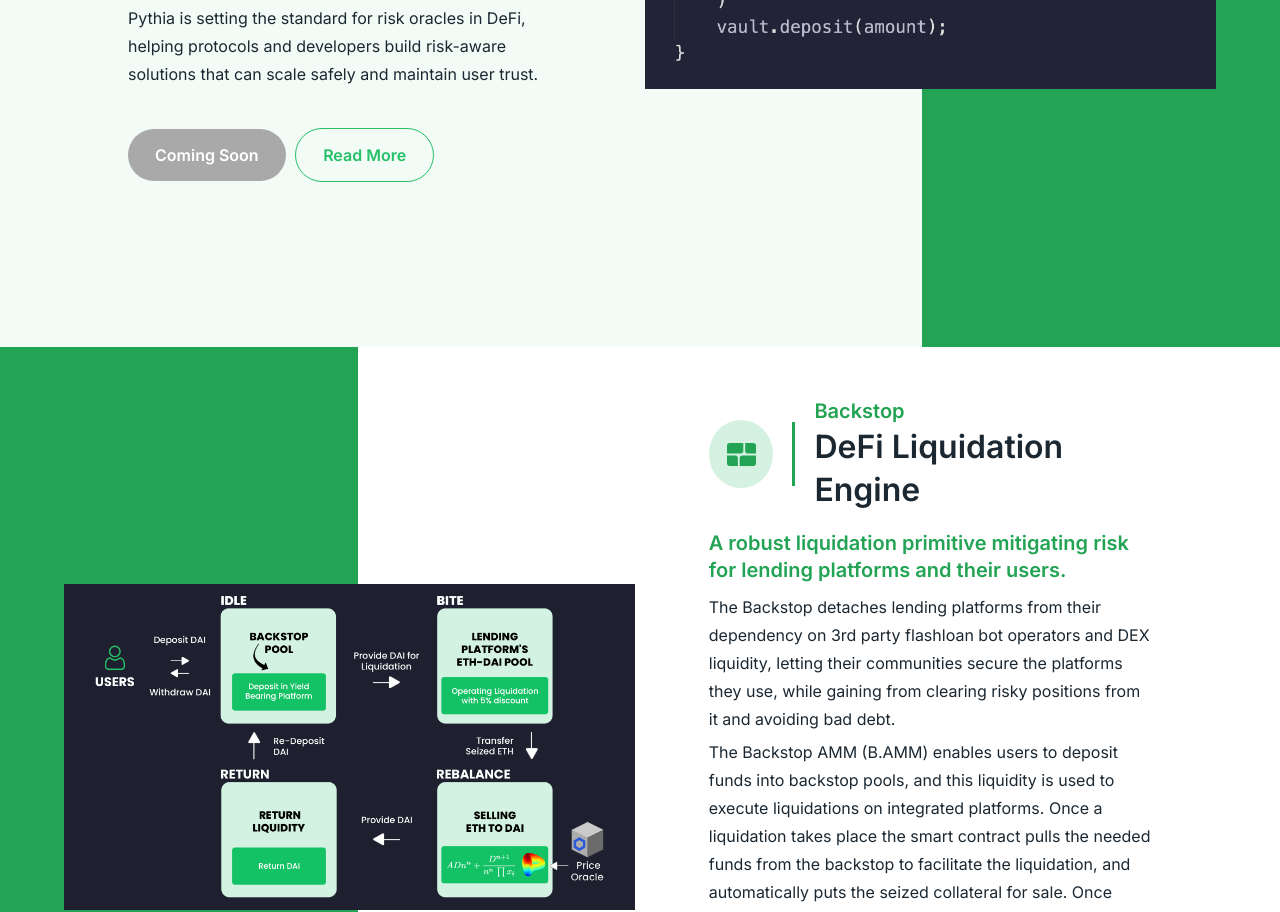
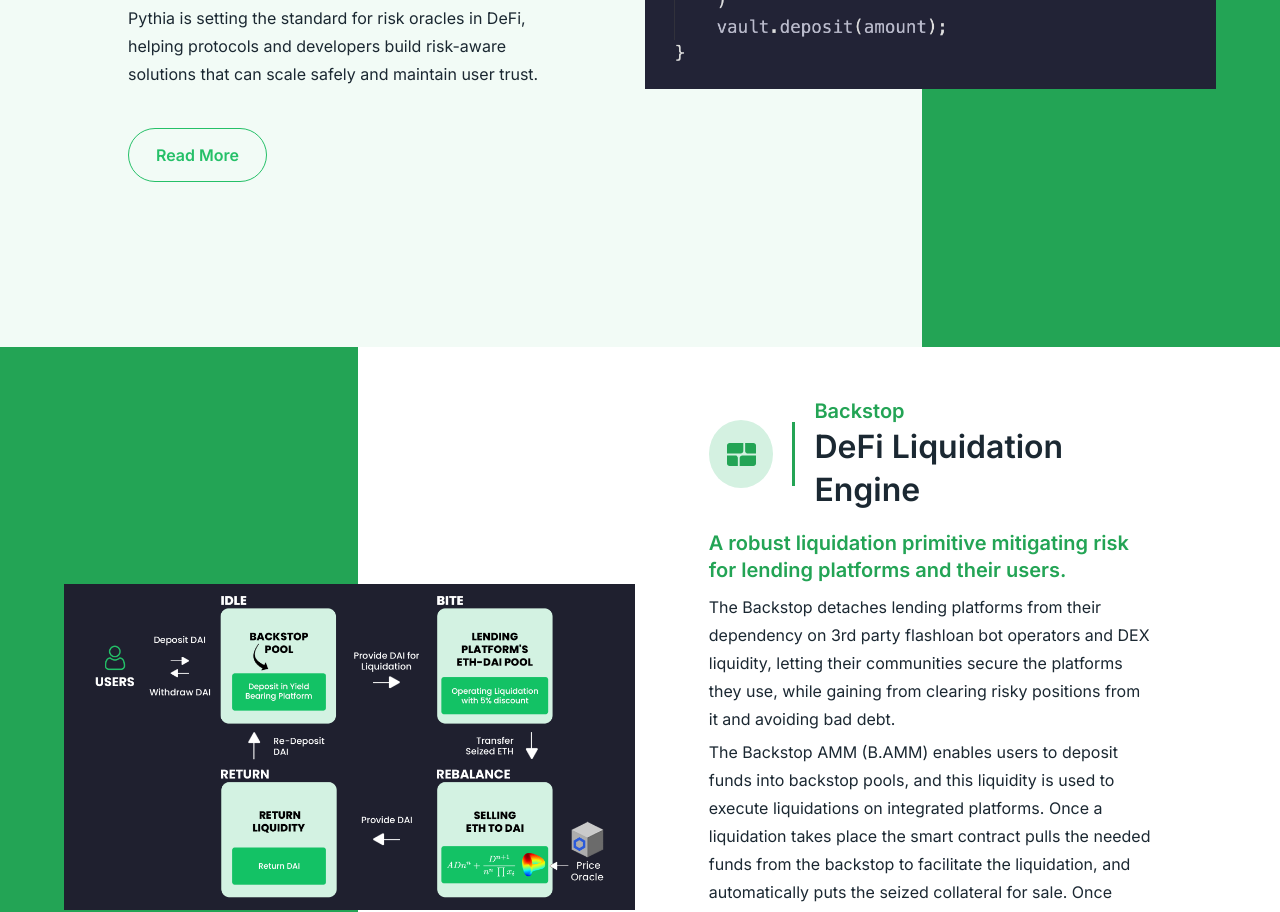
Before and after one commit to backstop-protocol/bpro-website, a React (Create React App) app: page / in a window 1280 px wide. Shown: the part 1340-2252 px from the top of the page. Built offline with nearby package versions, Linux system fonts and the light colour scheme.

Commit message:
read more link

```diff
--- a/src/sections/Pythia.js
+++ b/src/sections/Pythia.js
@@ -20,8 +20,7 @@
         <div className="section-txt">By using Pythia, DAOs can enforce their treasury managers to invest only in platforms that meet their risk appetite, yield strategies can automatically restrict their risk tranches, and more. </div>
         <div className="section-txt"> Pythia is setting the standard for risk oracles in DeFi, helping protocols and developers build risk-aware solutions that can scale safely and maintain user trust.</div>
         <div className="button-container">
-          <a href="#" role="button" className="coming-soon">Coming Soon</a>
-          <a href="https://docs.bprotocol.org" role="button" className="outline">Read More</a>
+          <a href="https://medium.com/b-protocol/the-case-for-an-on-chain-risk-oracle-a5a44bf9048b" target="_blank" role="button" className="outline">Read More</a>
         </div>
       </div>
       <div className="img-container">
```
